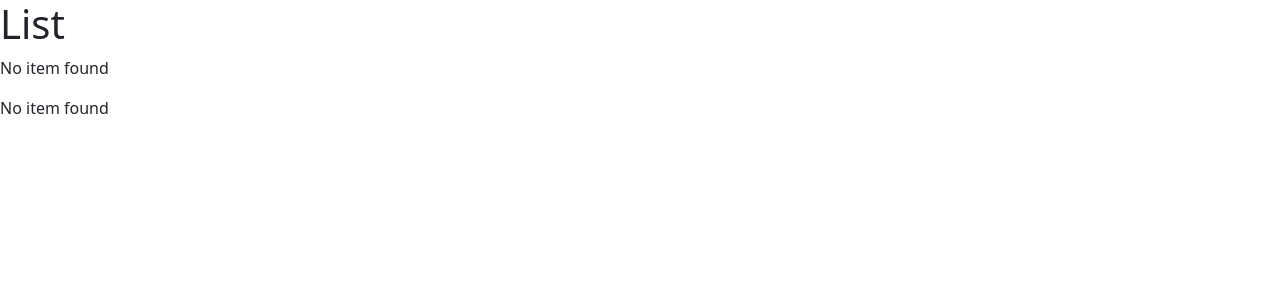
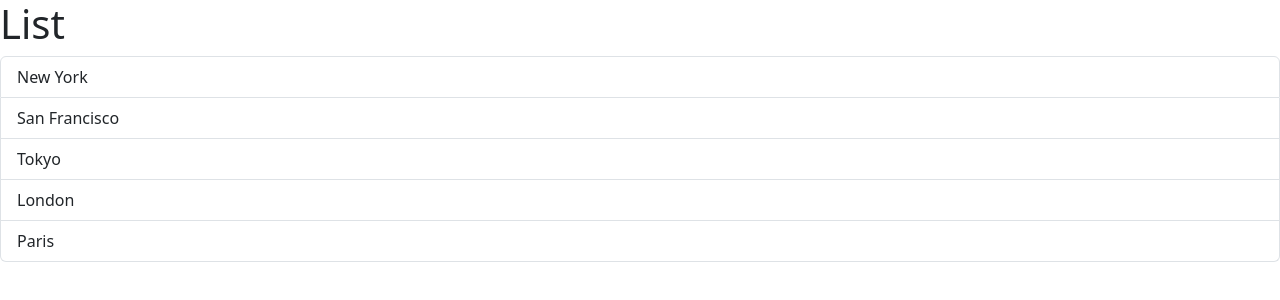
Before and after one commit to whdev36/react-intro, a React (Vite) app in the folder react-app/: page / in a window 1280 px wide. Shown: the top 300 px of the page. Built offline with nearby package versions, Linux system fonts and the light colour scheme.

Commit message:
mouse event handling

```diff
--- a/react-app/src/App.tsx
+++ b/react-app/src/App.tsx
@@ -1,36 +1,21 @@
-// import Message from './Message';
 import ListGroup from "./components/ListGroup";
-
 import { Fragment } from "react";
+import { MouseEvent } from "react";
 
 function App() {
   let items = ["New York", "San Francisco", "Tokyo", "London", "Paris"];
-  items = [];
 
-  // if (items.length === 0)
-  //   return (
-  //     <Fragment>
-  //       <h1>List</h1>
-  //       <p>No item found</p>
-  //     </Fragment>
-  //   );
-
-  // const message = items.length === 0 ? <p>No item found</p> : null;
-
-  // const getMessage = () => {
-  //   return items.length === 0 ? <p>No item found</p> : null;
-  // }
+  const handleClick = (e: MouseEvent) => console.log(e);
 
   return (
     <Fragment>
       <h1>List</h1>
-      {items.length === 0 ? <p>No item found</p> : null}
-      {/* {message} */}
-      {/* { getMessage() } */}
       {items.length === 0 && <p>No item found</p>}
       <ul className="list-group">
-        {items.map((item) => (
-          <li key={item}>{item}</li>
+        {items.map((item, index) => (
+          <li className="list-group-item" onClick={handleClick} key={item}>
+            {item}
+          </li>
         ))}
       </ul>
     </Fragment>
```
